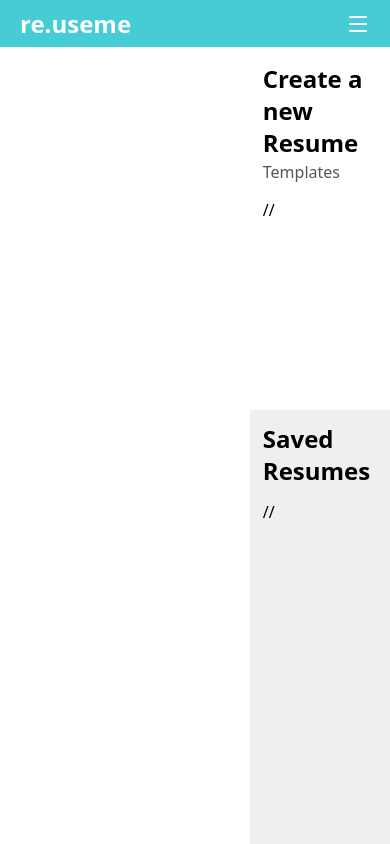
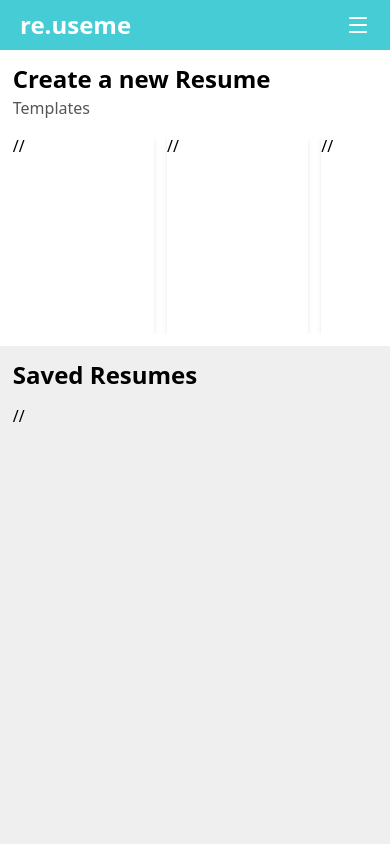
Before and after one commit to nearHaan/re.useme, a SvelteKit app: page / in a window 390 px wide. Built offline with nearby package versions, Linux system fonts and the light colour scheme.

Commit message:
ui update

```diff
--- a/src/routes/+layout.svelte
+++ b/src/routes/+layout.svelte
@@ -84,7 +84,9 @@
 {/if}
 
 <div class="flex h-screen w-screen flex-col">
-	<header class="z-10 flex h-navbar-height w-full items-center justify-between bg-primary px-5">
+	<header
+		class="absolute top-0 right-0 left-0 z-10 flex h-navbar-height w-full items-center justify-between bg-primary px-5"
+	>
 		<a href="/"><h2 class="text-white">re.useme</h2></a>
 		<div class="max-md:hidden">
 			<a href="/login" class="nav-item">Login</a>
@@ -98,7 +100,7 @@
 			<div
 				class="{page.url.pathname !== '/bio'
 					? 'w-sidebar-width'
-					: 'w-sidebar-shrink-width'} z-20 bg-darkBg p-xs max-md:hidden"
+					: 'w-sidebar-shrink-width'} z-20 mt-navbar-height bg-darkBg p-xs max-md:hidden"
 			>
 				{#each menuItems as item}
 					<SidebarBtn
@@ -116,8 +118,8 @@
 			class="absolute inset-0 h-screen w-screen pt-navbar-height {page.url.pathname === '/login'
 				? ''
 				: page.url.pathname === '/bio'
-					? 'pl-sidebar-shrink-width'
-					: 'pl-sidebar-width'}"
+					? 'md:pl-sidebar-shrink-width'
+					: 'md:pl-sidebar-width'}"
 		>
 			{@render children()}
 		</div>
```
